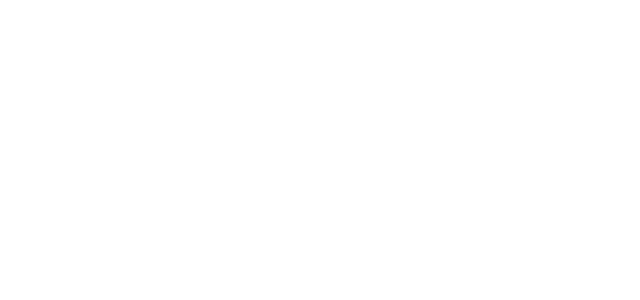
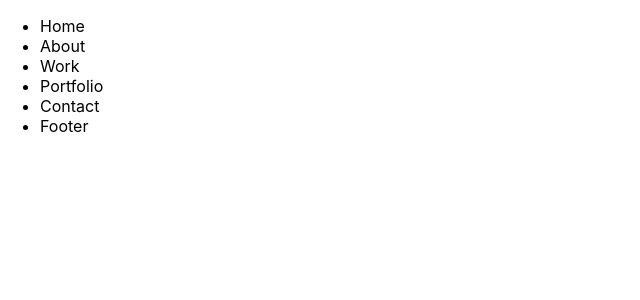
Before and after one commit to Kangonga/portfolioV2, a React (Create React App) app: page / in a window 1280 px wide. Shown: the top 300 px of the page, without its empty margins (0-640 px from the left). Built offline with nearby package versions, Linux system fonts and the light colour scheme.

Commit message:
Style: Add Primary styles

```diff
--- a/src/App.css
+++ b/src/App.css
@@ -1,38 +1 @@
-.App {
-  text-align: center;
-}
-
-.App-logo {
-  height: 40vmin;
-  pointer-events: none;
-}
-
-@media (prefers-reduced-motion: no-preference) {
-  .App-logo {
-    animation: App-logo-spin infinite 20s linear;
-  }
-}
-
-.App-header {
-  background-color: #282c34;
-  min-height: 100vh;
-  display: flex;
-  flex-direction: column;
-  align-items: center;
-  justify-content: center;
-  font-size: calc(10px + 2vmin);
-  color: white;
-}
-
-.App-link {
-  color: #61dafb;
-}
-
-@keyframes App-logo-spin {
-  from {
-    transform: rotate(0deg);
-  }
-  to {
-    transform: rotate(360deg);
-  }
-}
+/* General Styles */
--- a/src/App.js
+++ b/src/App.js
@@ -1,8 +1,10 @@
 import './App.css';
+import NavBar from './components/NavBar/NavBar';
 
 function App() {
   return (
-    <div className="App">
+    <div id="App">
+      <NavBar />
     </div>
   );
 }
--- a/src/components/NavBar/NavBar.jsx
+++ b/src/components/NavBar/NavBar.jsx
@@ -0,0 +1,17 @@
+export default function NavBar(){
+    return (
+        <>
+            <main id="NavBar__main">
+                <ul id="NavList" >
+                    {["Home","About","Work","Portfolio","Contact","Footer"].map((item,index)=>{
+                        return <li key={`${item} ${index}`} className="NavBar__list-item">
+                                <div> </div>
+                                <span>{item}</span>
+                            </li>
+                    })
+                    }
+                </ul>
+            </main>
+        </>
+    )
+}
--- a/src/index.css
+++ b/src/index.css
@@ -6,6 +6,11 @@ body {
   -webkit-font-smoothing: antialiased;
   -moz-osx-font-smoothing: grayscale;
 }
+:root {
+  --primary-text-color:white;
+  --primary-text-color:#888888;
+  --secondary-color: #cc005f;
+}
 
 code {
   font-family: source-code-pro, Menlo, Monaco, Consolas, 'Courier New',
```
